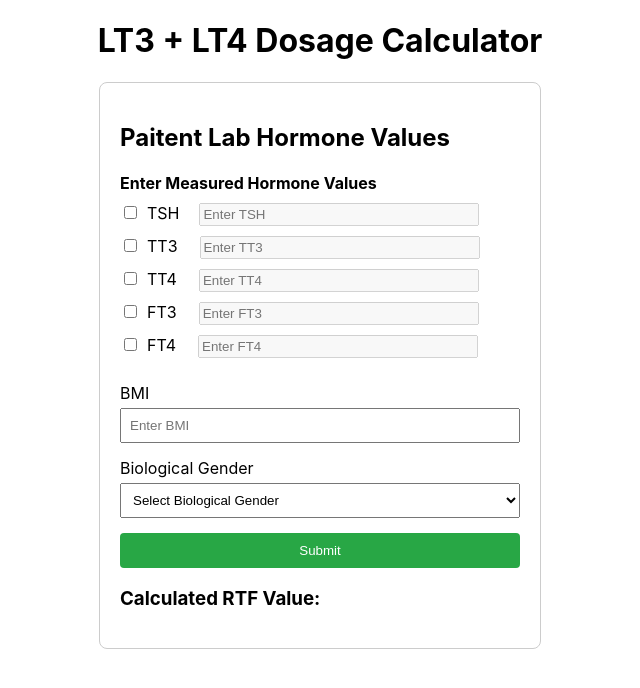
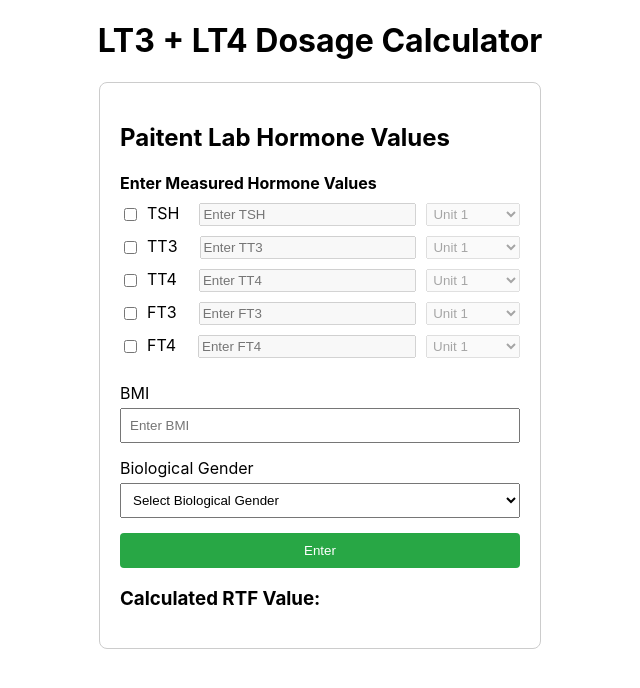
Before and after one commit to crucial-rushil/thyroidResearch, a React (Create React App) app in the folder my-app/: page / in a window 1280 px wide. Shown: the top 688 px of the page, without its empty margins (320-960 px from the left). Built offline with nearby package versions, Linux system fonts and the light colour scheme.

Commit message:
last week changes

```diff
--- a/my-app/src/pages/Forms.js
+++ b/my-app/src/pages/Forms.js
@@ -32,9 +32,10 @@ const SimpleForm = () => {
     // setValue('')
     // setBMI('')
 
-    // const response = calculateDosage(hormone, value, bmi, gender)
-    // console.log(response)
-    // setRTF(response)
+    let response = calculateDosage(checkTT4, valueTT4, bmi, gender)
+    console.log(response)
+    response = (response * 100).toFixed(3) + "%"
+    setRTF(response)
   };
 
   const handleCheckboxChange = (name) => {
@@ -142,8 +143,8 @@ const SimpleForm = () => {
           <div style={{ marginBottom: '15px' }}>
             <h4 style={{ display: 'block', marginBottom: '10px' }}>Enter Measured Hormone Values</h4>
             <div style={{ display: 'flex', flexDirection: 'column' }}>
-              <div style={{ marginBottom: '10px' }}>
-                <label>
+              <div style={{ marginBottom: '10px'}}>
+                <label style={{display:'flex'}}>
                   <input
                     type="checkbox"
                     value="TSH"
@@ -160,10 +161,24 @@ const SimpleForm = () => {
                     style={{ width: '70%', padding: '2px', boxSizing: 'border-box', marginLeft: '20px' }}
                     disabled={!checkTSH}
                   />
+
+                  <select
+                    // value={valueTSH}
+                    style={{ width: '30%', padding: '2px', boxSizing: 'border-box', marginLeft: '10px' }}
+                    // onChange={(e) => handleInputChange('TSH', e.target.value)}
+                    disabled={!checkTSH}
+                    required
+                  >
+                    <option value="" disabled>Units</option>
+                    <option value="TSH">Unit 1</option>
+                    <option value="TT3">Unit 2</option>
+                    <option value="FT3">Unit 3</option>
+                    <option value="FT4">Unit 4</option>
+                   </select>
                 </label>
               </div>
               <div style={{ marginBottom: '10px' }}>
-                <label>
+                <label style={{display:'flex'}}>
                   <input
                     type="checkbox"
                     value="TT3"
@@ -180,10 +195,23 @@ const SimpleForm = () => {
                     style={{ width: '70%', padding: '2px', boxSizing: 'border-box', marginLeft: '22px' }}
                     disabled={!checkTT3}
                   />
+                  <select
+                    // value={valueTSH}
+                    style={{ width: '30%', padding: '2px', boxSizing: 'border-box', marginLeft: '10px' }}
+                    // onChange={(e) => handleInputChange('TSH', e.target.value)}
+                    disabled={!checkTT3}
+                    required
+                  >
+                    <option value="" disabled>Units</option>
+                    <option value="TSH">Unit 1</option>
+                    <option value="TT3">Unit 2</option>
+                    <option value="FT3">Unit 3</option>
+                    <option value="FT4">Unit 4</option>
+                   </select>
                 </label>
               </div>
               <div style={{ marginBottom: '10px' }}>
-                <label>
+                <label style={{display:'flex'}}>
                   <input
                     type="checkbox"
                     value="TT4"
@@ -200,10 +228,23 @@ const SimpleForm = () => {
                     style={{ width: '70%', padding: '2px', boxSizing: 'border-box', marginLeft: '22px' }}
                     disabled={!checkTT4}
                   />
+                  <select
+                    // value={valueTSH}
+                    style={{ width: '30%', padding: '2px', boxSizing: 'border-box', marginLeft: '10px' }}
+                    // onChange={(e) => handleInputChange('TSH', e.target.value)}
+                    disabled={!checkTT4}
+                    required
+                  >
+                    <option value="" disabled>Units</option>
+                    <option value="TSH">Unit 1</option>
+                    <option value="TT3">Unit 2</option>
+                    <option value="FT3">Unit 3</option>
+                    <option value="FT4">Unit 4</option>
+                   </select>
                 </label>
               </div>
               <div style={{ marginBottom: '10px' }}>
-                <label>
+                <label style={{display:'flex'}}>
                   <input
                     type="checkbox"
                     value="FT3"
@@ -220,10 +261,23 @@ const SimpleForm = () => {
                     style={{ width: '70%', padding: '2px', boxSizing: 'border-box', marginLeft: '22px' }}
                     disabled={!checkFT3}
                     />
+                  <select
+                    // value={valueTSH}
+                    style={{ width: '30%', padding: '2px', boxSizing: 'border-box', marginLeft: '10px' }}
+                    // onChange={(e) => handleInputChange('TSH', e.target.value)}
+                    disabled={!checkFT3}
+                    required
+                  >
+                    <option value="" disabled>Units</option>
+                    <option value="TSH">Unit 1</option>
+                    <option value="TT3">Unit 2</option>
+                    <option value="FT3">Unit 3</option>
+                    <option value="FT4">Unit 4</option>
+                   </select>
                 </label>
               </div>
               <div style={{ marginBottom: '10px' }}>
-                <label>
+                <label style={{display:'flex'}}>
                   <input
                     type="checkbox"
                     value="FT4"
@@ -240,6 +294,19 @@ const SimpleForm = () => {
                     style={{ width: '70%', padding: '2px', boxSizing: 'border-box', marginLeft: '22px' }}
                     disabled={!checkFT4}
                     />
+                  <select
+                    // value={valueTSH}
+                    style={{ width: '30%', padding: '2px', boxSizing: 'border-box', marginLeft: '10px' }}
+                    // onChange={(e) => handleInputChange('TSH', e.target.value)}
+                    required
+                    disabled={!checkFT4}
+                  >
+                    <option value="" disabled>Units</option>
+                    <option value="TSH">Unit 1</option>
+                    <option value="TT3">Unit 2</option>
+                    <option value="FT3">Unit 3</option>
+                    <option value="FT4">Unit 4</option>
+                   </select>
                 </label>
               </div>
             </div>
@@ -271,7 +338,7 @@ const SimpleForm = () => {
           </select>
         </div>
         <button type="submit" style={{ width: '100%', padding: '10px', backgroundColor: '#28a745', color: 'white', border: 'none', borderRadius: '4px', cursor: 'pointer' }}>
-          Submit
+          Enter
         </button>
       </form>
       <h3>Calculated RTF Value: {RTF}</h3>
--- a/my-app/src/pages/calculate.js
+++ b/my-app/src/pages/calculate.js
@@ -3,28 +3,47 @@ export const calculateDosage = (hormone, value, bmi, gender) => {
 
     let dosage = 0;
 
-    if (hormone === 'TSH' && gender === 'Male' && bmi === "17") {
-      dosage = 0.008349 + Math.pow((2.332 * value),-1.547)
+
+    if (hormone && gender === 'Male' && bmi === "17") {
+        const constant1 = -0.000233;
+        const constant2 = 1.583;
+        const exponent = -0.05264 * (value - 57.15);
+        dosage = constant1 + (constant2 * Math.exp(-Math.exp(exponent)));
     }
 
-    else if (hormone === 'TSH' && gender === 'Male' && bmi === "23") {
-        dosage = 0.008363 + Math.pow((2.578 * value),-1.543)
+    else if (hormone && gender === 'Male' && bmi === "23") {
+        const constant1 = -0.002095;
+        const constant2 = 1.676;
+        const exponent = -0.04886 * (value - 59.95);
+        dosage = constant1 + (constant2 * Math.exp(-Math.exp(exponent)));
     }
 
-    else if (hormone === 'TSH' && gender === 'Male' && bmi === "35") {
-        dosage = 0.008367 + Math.pow((2.949 * value),-1.538)
+    else if (hormone && gender === 'Male' && bmi === "35") {
+        const constant1 = -0.001712;
+        const constant2 = 1.668;
+        const exponent = -0.04831 * (value - 61.84);
+        dosage = constant1 + (constant2 * Math.exp(-Math.exp(exponent)));
     }
 
-    else if (hormone === 'TSH' && gender === 'Female' && bmi === "17") {
-        dosage = 0.008312 + Math.pow((1.926 * value),-1.551)
+    else if (hormone && gender === 'Female' && bmi === "17") {
+        const constant1 = -0.003621;
+        const constant2 = 1.789;
+        const exponent = -0.04747 * (value - 57.96);
+        dosage = constant1 + (constant2 * Math.exp(-Math.exp(exponent)));
     }
 
-    else if (hormone === 'TSH' && gender === 'Female' && bmi === "23") {
-        dosage = 0.008349 + Math.pow((2.168 * value),-1.547)
+    else if (hormone && gender === 'Female' && bmi === "23") {
+        const constant1 = -0.003232;
+        const constant2 = 1.774;
+        const exponent = -0.04696 * (value - 59.70);
+        dosage = constant1 + (constant2 * Math.exp(-Math.exp(exponent)));
     }
 
-    else if (hormone === 'TSH' && gender === 'Female' && bmi === "35") {
-        dosage = 0.008364 + Math.pow((2.542 * value),-1.541)
+    else if (hormone && gender === 'Female' && bmi === "35") {
+        const constant1 = -0.000277;
+        const constant2 = 1.759;
+        const exponent = -0.04635 * (value - 61.92);
+        dosage = constant1 + (constant2 * Math.exp(-Math.exp(exponent)));
     }
 
     return dosage
```
